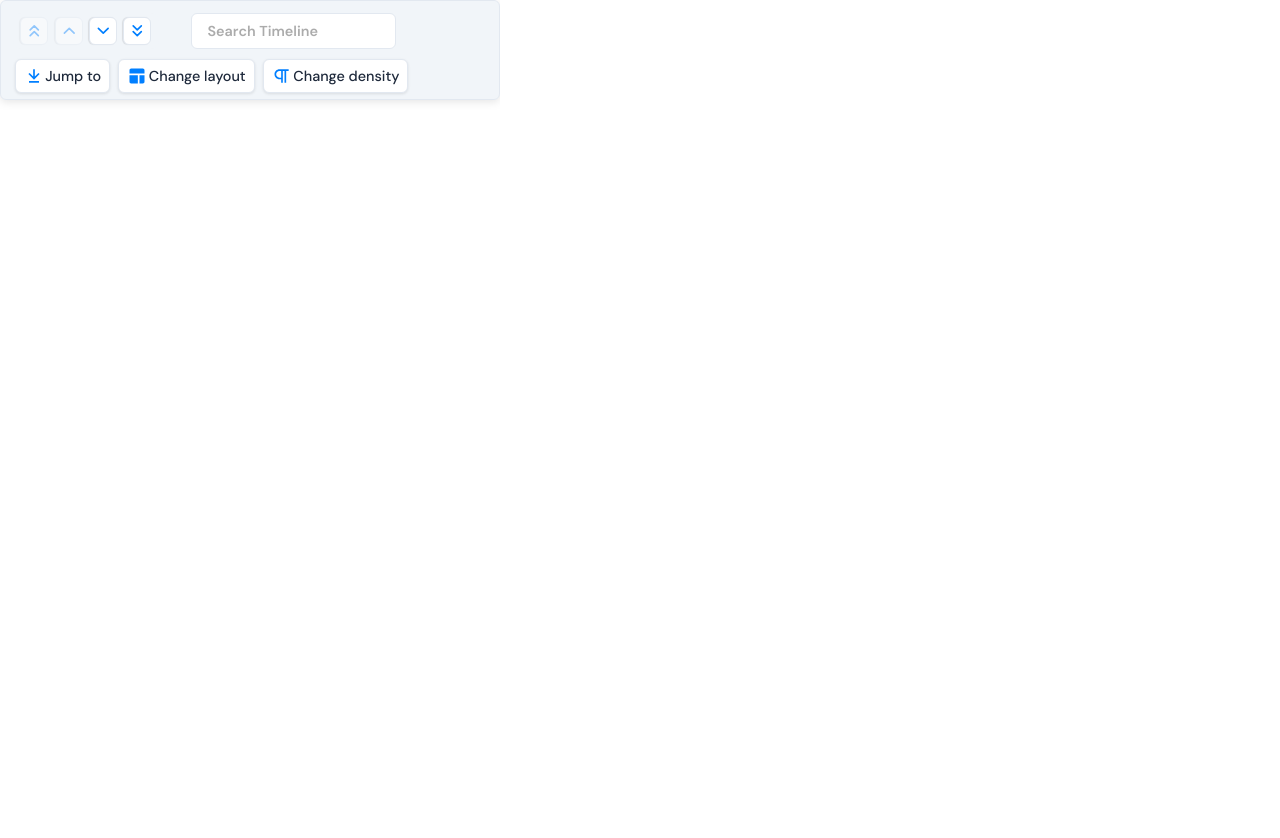
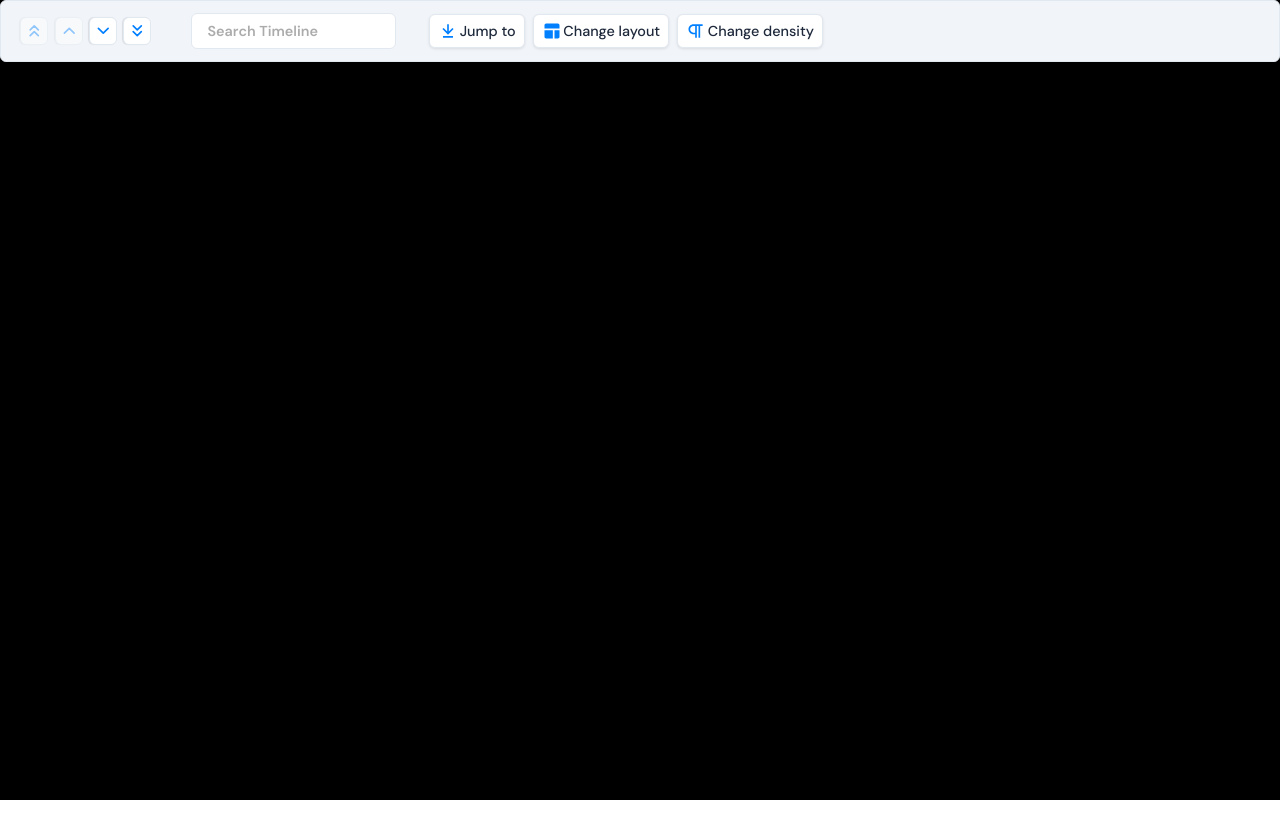
Before and after one commit to hemjay07/Portals, a React (Vite) app in the folder frontend/: page /roadmap in a window 1280 px wide. Shown: the top 838 px of the page. After the commit the page ends 800 px from the top, so only its background shows below. Built offline with nearby package versions, Linux system fonts and the light colour scheme.

Commit message:
style: style the roadmap

```diff
--- a/frontend/src/index.css
+++ b/frontend/src/index.css
@@ -59,3 +59,30 @@ video {
   /* accent color is used to draw attention to a button or something very important! */
   --accentColor: #7fdb57;
 }
+
+.kUOkfN.active{
+  background-color: #7fdb57 !important;
+}
+
+.jgZHdE:not(.using-icon).active {
+  background: #7fdb57 !important;
+}
+
+.scrollbar {
+  &::-webkit-scrollbar {
+    width: 6px;
+  }
+
+  /* Track */
+  &::-webkit-scrollbar-track {
+    background: #131a0f;
+    border-radius: 5px;
+    margin-block: 3px;
+  }
+
+  /* Handle */
+  &::-webkit-scrollbar-thumb {
+    background: #449720;
+    border-radius: 5px;
+  }
+}
--- a/frontend/src/pages/Roadmap/Roadmap.jsx
+++ b/frontend/src/pages/Roadmap/Roadmap.jsx
@@ -1,5 +1,6 @@
 import React from 'react'
-import {Chrono} from "react-chrono";
+import { Chrono } from "react-chrono";
+import {StyledRoadmap} from "./Roadmap.styled"
 
 export default function Roadmap() {
     const newRoadmap = JSON.parse(localStorage.getItem("roadmap"));
@@ -38,7 +39,7 @@ export default function Roadmap() {
                 projects.push({
                     cardTitle: newRoadmap[resource].projects[project].projectTitle,
                     cardDetailedText: newRoadmap[resource].projects[project].projectDescription,
-                    time: newRoadmap[resource].projects[project].projectTime
+                    cardSubtitle: newRoadmap[resource].projects[project].projectTime
                 })
             }
 
@@ -49,7 +50,8 @@ export default function Roadmap() {
                         title: new Date().toLocaleDateString("en-US", {"year": "numeric", "month": "short", "day": "numeric"}),
                         cardTitle: newRoadmap[resource].resourceTitle,
                         url: newRoadmap[resource].resourceLink,
-                        cardSubtitle: newRoadmap[resource].resourceDetails,
+                        cardDetailedText: newRoadmap[resource].resourceDetails,
+                        cardSubtitle: newRoadmap[resource].allocatedTime,
                         items: projects
                     }
                 )
@@ -63,7 +65,8 @@ export default function Roadmap() {
                         title: subsequentDate,
                         cardTitle: newRoadmap[resource].resourceTitle,
                         url: newRoadmap[resource].resourceLink,
-                        cardSubtitle: newRoadmap[resource].resourceDetails,
+                        cardDetailedText: newRoadmap[resource].resourceDetails,
+                        cardSubtitle: newRoadmap[resource].allocatedTime,
                         items: projects
                     }
                 )
@@ -72,8 +75,35 @@ export default function Roadmap() {
     }
 
   return (
-    <div style={{ width: '500px', height: '950px' }}>
-        <Chrono items={items} mode="VERTICAL_ALTERNATING"/>
-    </div>
+    <StyledRoadmap
+    style={{ width: "100vw", height: "100vh", backgroundColor: 'black'}}
+    >
+        <Chrono
+        items={items} mode="VERTICAL_ALTERNATING"
+        theme={{
+            cardBgColor: `#102009`,
+            titleColor: "#ffffff",
+            titleColorActive: "#ffffff",
+            cardTitleColor: "#aae090",
+            cardSubtitleColor: "#ffffff",
+            primary: "#ffffff",
+            nestedCardBgColor: "#102009",
+            nestedCardTitleColor: "#ffffff",
+            nestedCardSubtitleColor: "#ffffff",
+            cardDetailsColor: "#ffffff",
+            iconBackgroundColor: "#7fdb57",
+            titleBackgroundColor: "#102009"
+            }}
+        fontSizes={{
+                cardSubtitle: '0.85rem',
+                cardDetailedText: '0.75rem',
+                cardTitle: '1.2rem',
+                title: '1rem',
+              }}
+        hideControls="true"
+        timelinePointShape="circle"
+        className="kUOkfN jgZHdE"
+        />
+    </StyledRoadmap>
   )
 }
--- a/frontend/src/pages/Roadmap/Roadmap.styled.jsx
+++ b/frontend/src/pages/Roadmap/Roadmap.styled.jsx
@@ -0,0 +1,19 @@
+import { styled } from "styled-components"
+export const StyledRoadmap = styled.div`
+    &::-webkit-scrollbar {
+    width: 6px;
+  }
+
+  /* Track */
+  &::-webkit-scrollbar-track {
+    background: #131a0f;
+    border-radius: 5px;
+    margin-block: 3px;
+  }
+
+  /* Handle */
+  &::-webkit-scrollbar-thumb {
+    background: #449720;
+    border-radius: 5px;
+  }
+`
```
